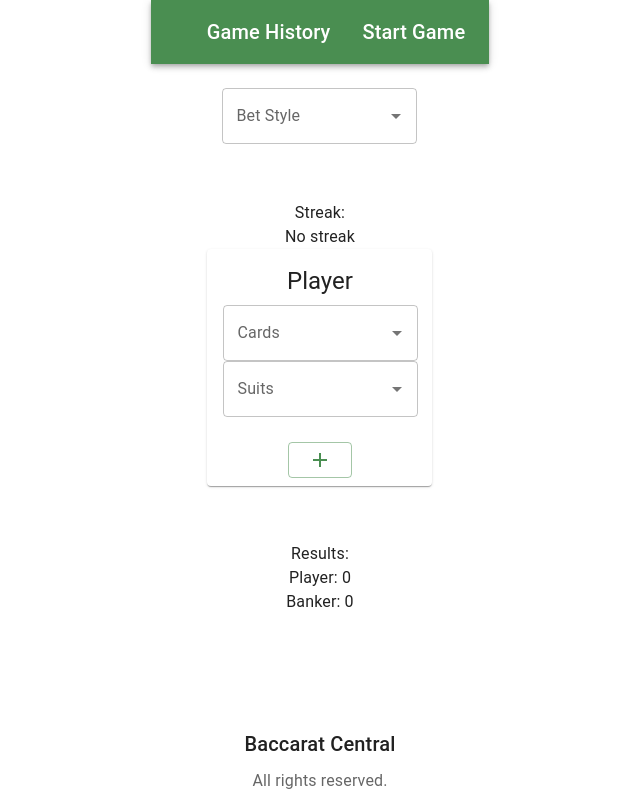
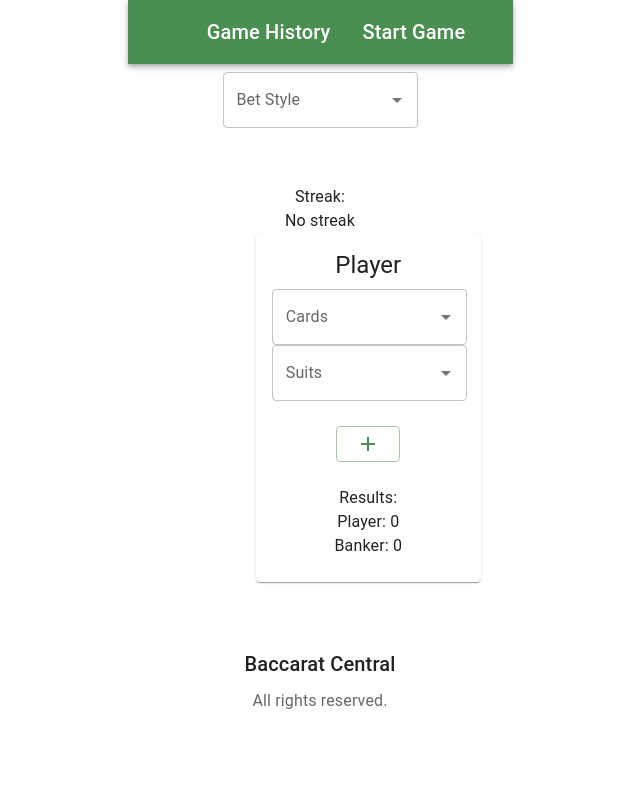
Before and after one commit to GWoottonIOD/Baccarat, a React (Vite) app in the folder Front-End/: page /startGame in a window 1280 px wide. Shown: the whole page, without its empty margins (320-960 px from the left). Built offline with nearby package versions, Linux system fonts and the light colour scheme.

Commit message:
Removed comments, streak working (needs testing), Banker, addToHand &  player cards seperated. AddCards changed to accomodate new component structure as above. AddHand is now working as ...hand then adding the newCard. package.json to name the app baccarat.

```diff
--- a/Front-End/package.json
+++ b/Front-End/package.json
@@ -1,5 +1,5 @@
 {
-  "name": "buddy",
+  "name": "Baccarat",
   "private": true,
   "proxy": "http://localhost:5173/",
   "version": "0.0.0",
--- a/Front-End/src/components/startGame/AddCard.jsx
+++ b/Front-End/src/components/startGame/AddButton.jsx
@@ -3,7 +3,7 @@ import { Button } from '@mui/material'
 import AddIcon from '@mui/icons-material/Add';
 import { useHandContext } from '../../context/HandContext';
 
-export default function AddCard(props) {
+export default function AddButton(props) {
   const { hand, setHand } = useHandContext()
 
   const newCard = {number: parseInt(props.number),
--- a/Front-End/src/components/startGame/AddCards.jsx
+++ b/Front-End/src/components/startGame/AddCards.jsx
@@ -1,67 +1,24 @@
-import React, { useState } from 'react'
-import {
-    Card, CardActions, CardContent, Grid, Typography
-} from '@mui/material';
-import { cards, suits } from '../../rules/Variables';
-import OverdueComponent from '../transactions/OverdueComponent';
-import PaidComponent from '../transactions/PaidComponent';
-import PaidDeleteComponent from './PaidDeleteComponent';
-import DropDown from '../DropDown';
-import AddCard from './AddCard';
-import RemoveCard from './RemoveCard';
-import {
-    ruleOne, ruleTwo, ruleThree, ruleFour,
-    ruleFive, ruleSix, ruleSeven
-  } from '../../rules/Rules';
-import usePlayer from '../../hooks/usePlayer';
-// import { player } from '../../rules/Rules';
+import React from 'react'
+import { Grid } from '@mui/material';
+import PlayerCards from './PlayerCards.jsx';
+import BankerCards from './BankerCards.jsx';
+import AddToHand from './AddToHand.jsx';
 
 export default function AddCards(props) {
-    const [number, setNumber] = useState([]);
-    const [suit, setSuit] = useState([]);
-    const player = usePlayer()
 
     return (
         <div>
             <Grid container spacing={4}>
-                {props.hand.map((card, index) => (
-                    <Grid item key={index} xs={12} sm={6} md={4} lg={3}>
-                        <Card
-                            sx={{ height: '100%', display: 'flex', flexDirection: 'column', width: 225 }}
-                        >
-                            <CardContent sx={{ flexGrow: 2 }}>
-                                <Typography gutterBottom variant="h5" component="h2" className='capitalise'>
-                                    {card?.player}
-                                </Typography>
-                                {card.number} of {card.suit}
-                            </CardContent>
-                            <CardActions sx={{ marginTop: 'auto', justifyContent: 'center' }}>
-                                {/* <PaidDeleteComponent debt={card}/> */}
-                                <RemoveCard slot={index} />
-                            </CardActions>
-                        </Card>
-                    </Grid>
-                ))}
-                {player
-                    ?<Grid item xs={12} sm={6} md={4} lg={3}>
-                    <Card
-                        sx={{ height: '100%', display: 'flex', flexDirection: 'column', width: 225 }}
-                    >
-                        <CardContent sx={{ flexGrow: 2 }}>
-                            <Typography gutterBottom variant="h5" component="h2" className='capitalise'>
-                                {player}
-                            </Typography>
-                            <DropDown name="Cards" options={cards} setOption={setNumber} />
-                            <DropDown name="Suits" options={suits} setOption={setSuit} />
-                        </CardContent>
-                        <CardActions sx={{ marginTop: 'auto', justifyContent: 'center' }}>
-                            {/* <PaidDeleteComponent debt={card}/> */}
-                            <AddCard number={number} suit={suit} player={player} />
-                        </CardActions>
-                    </Card>
+                <Grid item key={1} lg={3}>
+                    <PlayerCards hand={props.hand} />
                 </Grid>
-                : null
-                }
+                {/* Must align center and stay center */}
+                <Grid item key={2} lg={3} sx={{alignItems: 'center'}}>
+                    <AddToHand/>
+                </Grid>
+                <Grid item key={3} lg={3}>
+                    <BankerCards hand={props.hand} />
+                </Grid>
             </Grid>
         </div>
     )
--- /dev/null
+++ b/Front-End/src/components/startGame/AddToHand.jsx
@@ -0,0 +1,42 @@
+import React, { useState } from 'react'
+import { Card, CardActions, CardContent, Grid, Typography } from '@mui/material';
+import { cards, suits } from '../../rules/Variables';
+import DropDown from '../DropDown';
+import AddButton from './AddButton';
+import usePlayer from '../../hooks/usePlayer';
+import Results from './Results';
+
+export default function AddToHand() {
+    const [number, setNumber] = useState([]);
+    const [suit, setSuit] = useState([]);
+    const player = usePlayer()
+    return (
+        <Card
+            sx={{ height: '100%', width: 225 }}
+        >
+            {player
+                ? <>
+                    <CardContent sx={{ flexGrow: 2 }}>
+
+                        <Typography gutterBottom variant="h5" component="h2" className='capitalise'>
+                            {player}
+                        </Typography>
+                        <DropDown name="Cards" options={cards} setOption={setNumber} />
+                        <DropDown name="Suits" options={suits} setOption={setSuit} />
+                    </CardContent>
+                    <CardActions sx={{ marginTop: 'auto', justifyContent: 'center' }}>
+                        {/* <PaidDeleteComponent debt={card}/> */}
+                        {player
+                            ? <AddButton number={number} suit={suit} player={player} />
+                            : null
+                        }
+                    </CardActions>
+                </>
+                : null}
+            <CardContent sx={{ flexGrow: 2 }}>
+                <Results />
+            </CardContent>
+        </Card>
+
+    )
+}
--- /dev/null
+++ b/Front-End/src/components/startGame/BankerCards.jsx
@@ -0,0 +1,31 @@
+import React from 'react'
+import { Card, CardActions, CardContent, Grid, Typography } from '@mui/material';
+import RemoveCard from './RemoveCard';
+
+export default function BankerCards(props) {
+  const bankerOnly = props.hand.filter((card) => card.player === 'Banker')
+  return (
+    <>
+      {bankerOnly.map((card, index) => (
+        <Grid item key={index} xs={12} sm={6} md={4} lg={3}>
+          <Card
+            sx={{ height: '100%', display: 'flex', flexDirection: 'column', width: 225 }}
+          >
+            <CardContent sx={{ flexGrow: 2 }}>
+              <Typography gutterBottom variant="h5" component="h2" className='capitalise'>
+                {card?.player}
+              </Typography>
+              <Typography>
+                {card.number} of {card.suit}
+              </Typography>
+            </CardContent>
+            <CardActions sx={{ marginTop: 'auto', justifyContent: 'center' }}>
+              {/* <PaidDeleteComponent debt={card}/> */}
+              <RemoveCard slot={index} />
+            </CardActions>
+          </Card>
+        </Grid>
+      ))}
+    </>
+  )
+}
--- /dev/null
+++ b/Front-End/src/components/startGame/PlayerCards.jsx
@@ -0,0 +1,31 @@
+import React from 'react'
+import { Card, CardActions, CardContent, Grid, Typography } from '@mui/material';
+import RemoveCard from './RemoveCard';
+
+export default function PlayerCards(props) {
+  const playerOnly = props.hand.filter((card) => card.player === 'Player')
+  return (
+    <>
+      {playerOnly.map((card, index) => (
+        <Grid item key={index} xs={12} sm={6} md={4} lg={3}>
+          <Card
+            sx={{ height: '100%', display: 'flex', flexDirection: 'column', width: 225 }}
+          >
+            <CardContent sx={{ flexGrow: 2 }}>
+              <Typography gutterBottom variant="h5" component="h2" className='capitalise'>
+                {card?.player}
+              </Typography>
+              <Typography>
+                {card.number} of {card.suit}
+              </Typography>
+            </CardContent>
+            <CardActions sx={{ marginTop: 'auto', justifyContent: 'center' }}>
+              {/* <PaidDeleteComponent debt={card}/> */}
+              <RemoveCard slot={index} />
+            </CardActions>
+          </Card>
+        </Grid>
+      ))}
+    </>
+  )
+}
--- a/Front-End/src/pages/StartGame.jsx
+++ b/Front-End/src/pages/StartGame.jsx
@@ -10,12 +10,11 @@ export default function StartGame() {
     const {hand, setHand} = useHandContext()
 
     return (
-        <Container sx={{ py: 8 }} maxWidth="md">
+        <Container sx={{ py: 6 }} maxWidth="md">
             <Box
                 sx={{
                     bgcolor: 'background.paper',
                     pt: 5,
-                    pb: 4,
                     display: 'flex',
                     flexDirection: 'column',
                     alignItems: 'center',
@@ -26,8 +25,6 @@ export default function StartGame() {
                     <BetStyles/>
                     <ShowStreak/>
                     <AddCards hand={hand} setHand={setHand}/>
-                    <br />
-                    <Results />
                 </form>
             </Box>
         </Container>
```
Also changed, not shown: Front-End/src/components/startGame/ShowStreak.jsx (+1 -13 lines), Front-End/src/rules/Rules.jsx (+0 -20 lines).
